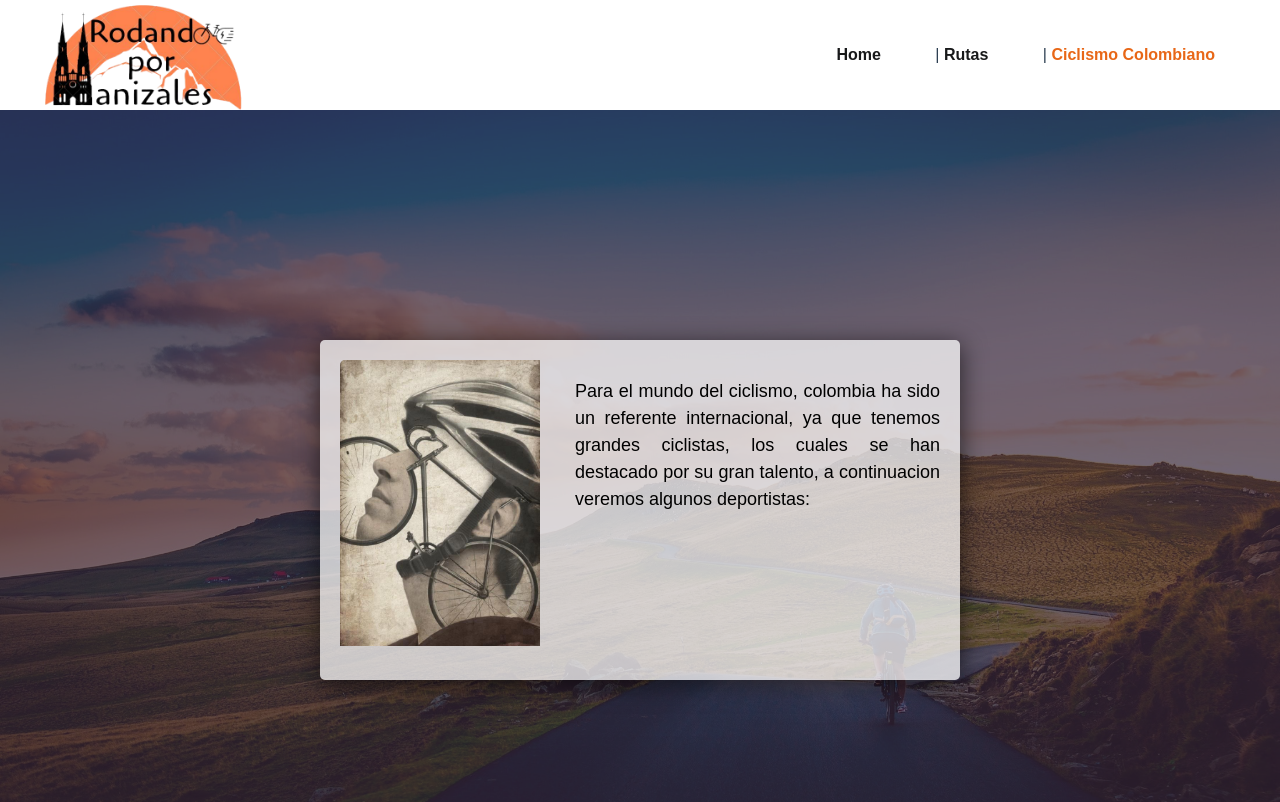
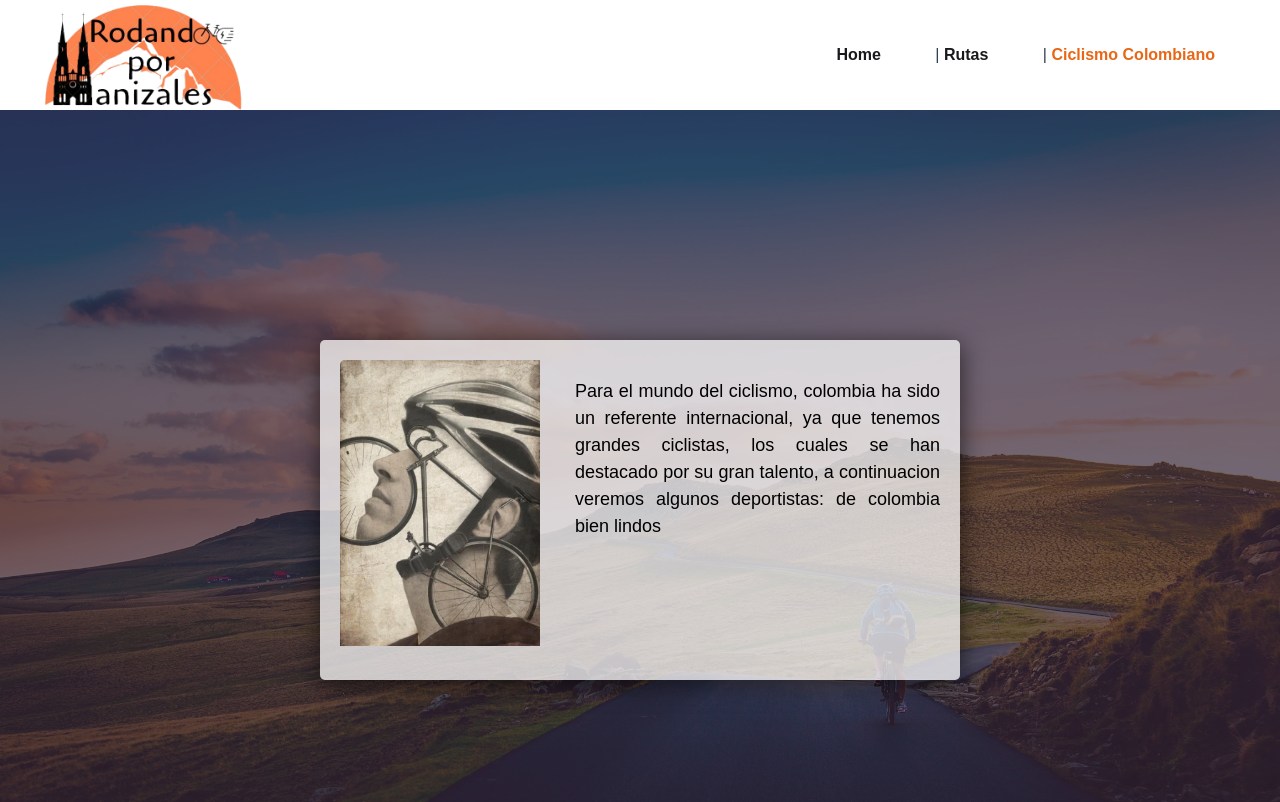
Before and after one commit to AydaMontoya/rodandopormanizales, a Vue app: page /#/ciclismo in a window 1280 px wide. Shown: the top 802 px of the page. Built offline with nearby package versions, Linux system fonts and the light colour scheme.

Commit message:
mi primer commit

```diff
--- a/src/views/CiclismoView.vue
+++ b/src/views/CiclismoView.vue
@@ -6,7 +6,7 @@
        <img src="../assets/imgsmall.jpg">
         <p>Para el mundo del ciclismo, colombia ha sido un referente internacional, ya que tenemos grandes
           ciclistas, los cuales se han destacado por su gran talento,
-          a continuacion veremos algunos deportistas:</p>
+          a continuacion veremos algunos deportistas: de colombia bien lindos</p>
    </div>
   </div>
     <div>
```
